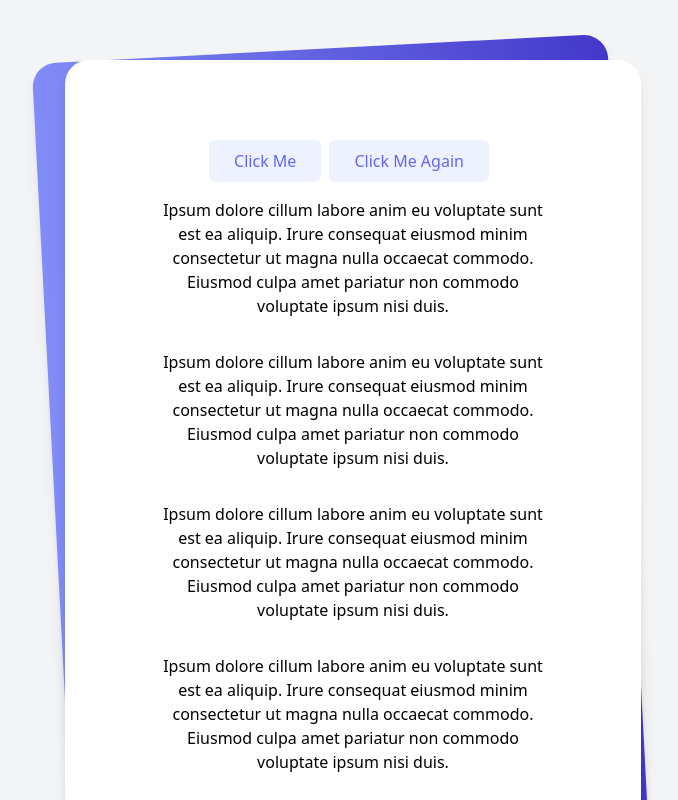
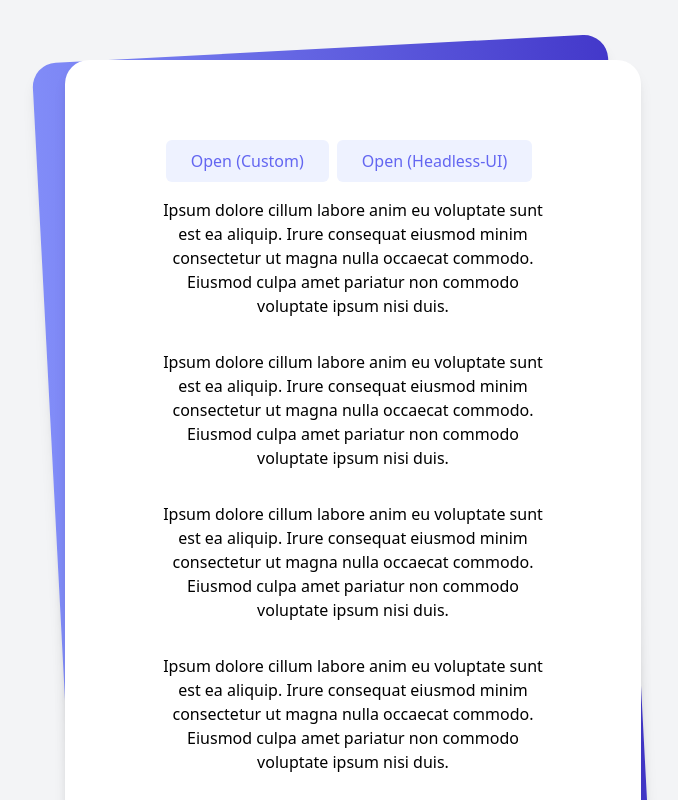
Before and after one commit to mryechkin/tailwind-slideover, a React (Create React App) app: page / in a window 1280 px wide. Shown: the top 800 px of the page, without its empty margins (287-965 px from the left). Built offline with nearby package versions, Linux system fonts and the light colour scheme.

Commit message:
Adding close handler to the form button in Headless-UI version; updating variable names for more clarity

```diff
--- a/src/App.js
+++ b/src/App.js
@@ -6,7 +6,7 @@ import HeadlessSlideOver from './components/HeadlessSlideOver';
 
 function App() {
   const [isOpen, setIsOpen] = useState(false);
-  const [open, setOpen] = useState(false);
+  const [isHeadlessOpen, setIsHeadlessOpen] = useState(false);
 
   const handleOnClose = () => setIsOpen(false);
 
@@ -19,9 +19,9 @@ function App() {
           <div className="absolute inset-0 bg-gradient-to-r from-indigo-400 to-indigo-700 shadow-lg transform -skew-y-3 lg:skew-y-0 lg:-rotate-3 lg:rounded-3xl"></div>
           <div className="relative p-20 bg-white shadow-lg lg:rounded-3xl">
             <div className="max-w-md mx-auto lg:max-w-2xl">
-              <Button onClick={() => setIsOpen(true)}>Click Me</Button>
-              <Button className="mx-2" onClick={() => setOpen(true)}>
-                Click Me Again
+              <Button onClick={() => setIsOpen(true)}>Open (Custom)</Button>
+              <Button className="mx-2" onClick={() => setIsHeadlessOpen(true)}>
+                Open (Headless-UI)
               </Button>
               <p className="p-4">
                 Ipsum dolore cillum labore anim eu voluptate sunt est ea
@@ -78,13 +78,16 @@ function App() {
                 </div>
               </SlideOver>
               <HeadlessSlideOver
-                open={open}
-                setOpen={setOpen}
+                open={isHeadlessOpen}
+                setOpen={setIsHeadlessOpen}
                 title="Item Details"
               >
                 <div className="flex flex-col">
                   <input type="text" className="border-gray-300 rounded-md" />
-                  <Button className="mt-4" onClick={handleOnClose}>
+                  <Button
+                    className="mt-4"
+                    onClick={() => setIsHeadlessOpen(false)}
+                  >
                     OK
                   </Button>
                 </div>
```
